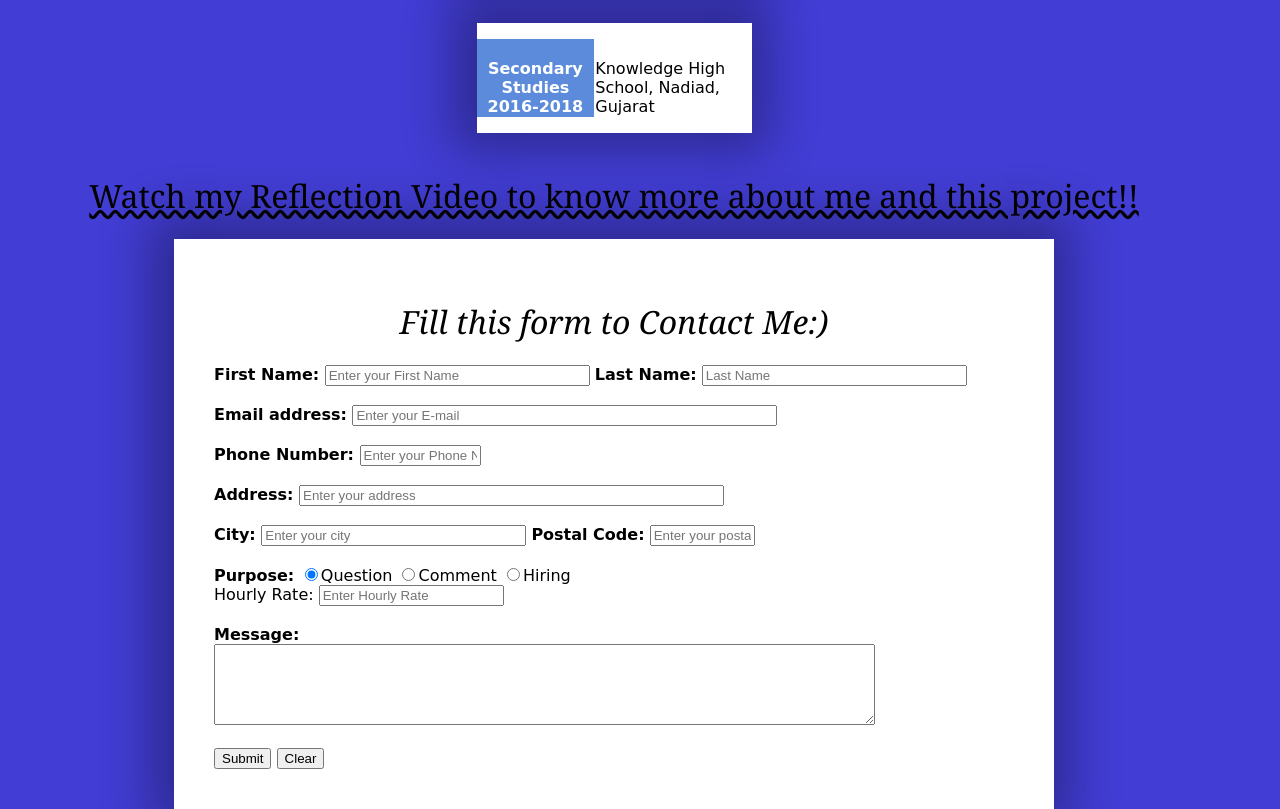
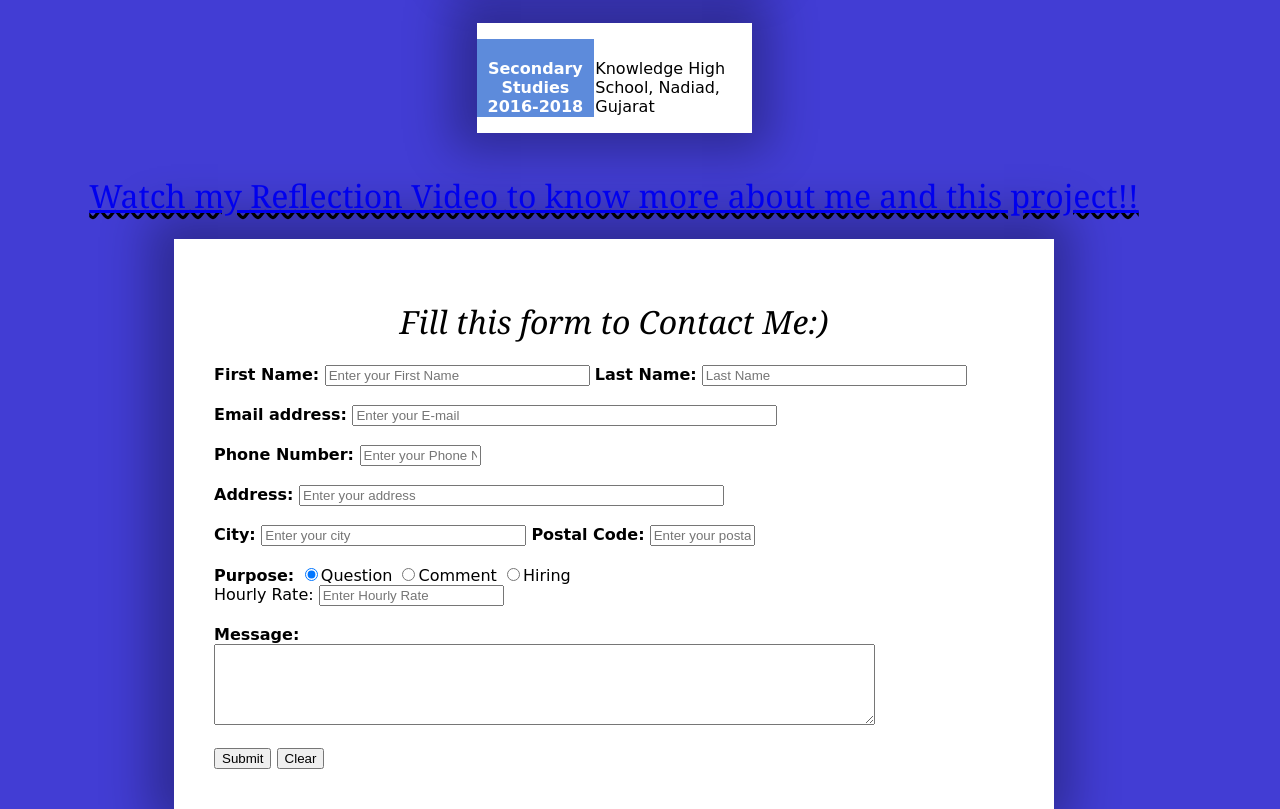
Before and after one commit to tilak2000/Mywebfinal, a plain HTML site: page index.html in a window 1280 px wide. Shown: the part 1308-2117 px from the top of the page. Drawn offline with Linux system fonts and the light colour scheme.

Commit message:
Update index.html

```diff
--- a/index.html
+++ b/index.html
@@ -80,7 +80,7 @@
 
     <div class="reflect">
         <h1 style="text-align: center; text-decoration:underline; text-decoration-style:wavy;">
-            Watch my Reflection Video to know more about me and this project!!<a href = "https://www.youtube.com/watch?v=bPPsnzfpACw"></a>
+            <a href = "https://www.youtube.com/watch?v=bPPsnzfpACw">Watch my Reflection Video to know more about me and this project!!</a>
         </h1>
     </div>
 
```
